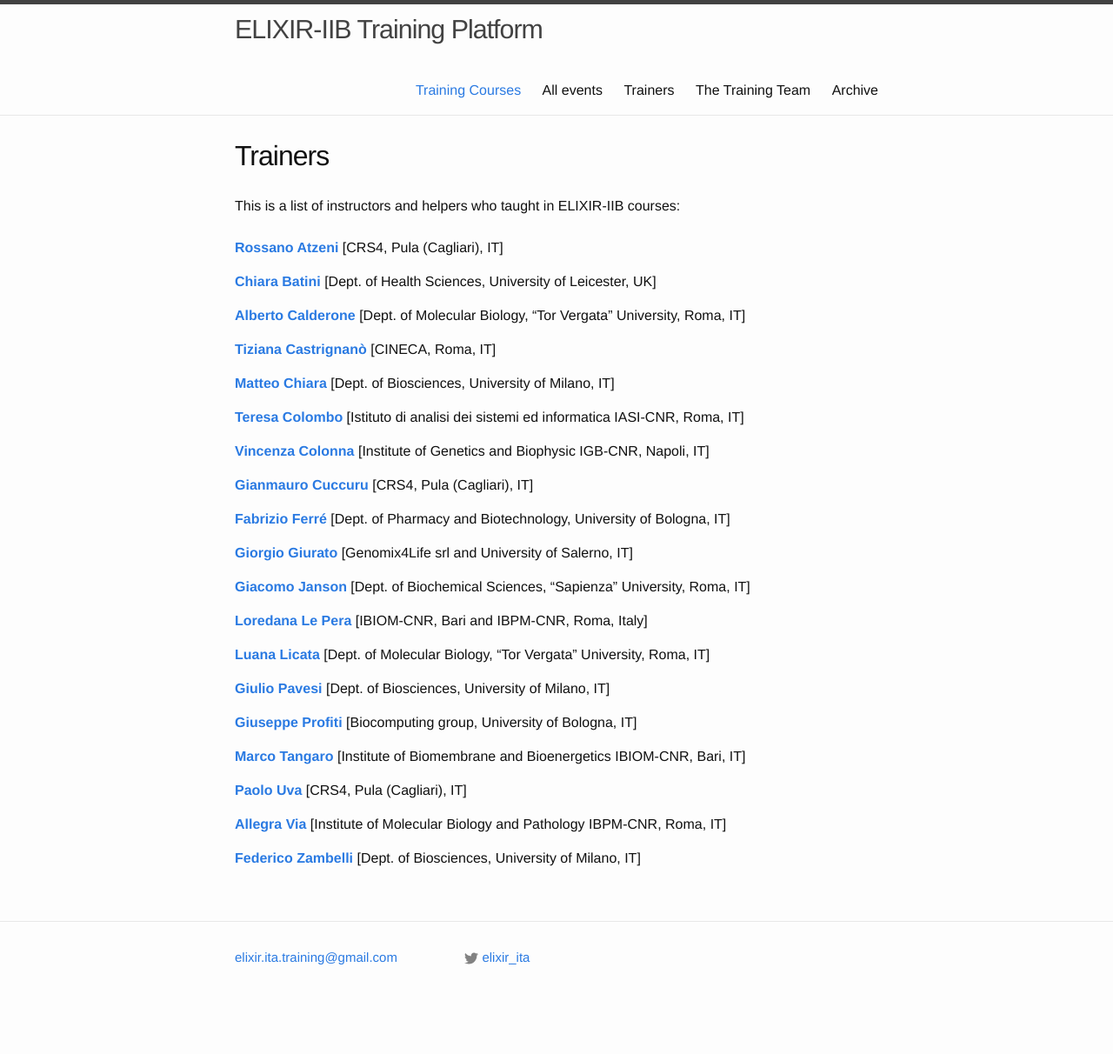
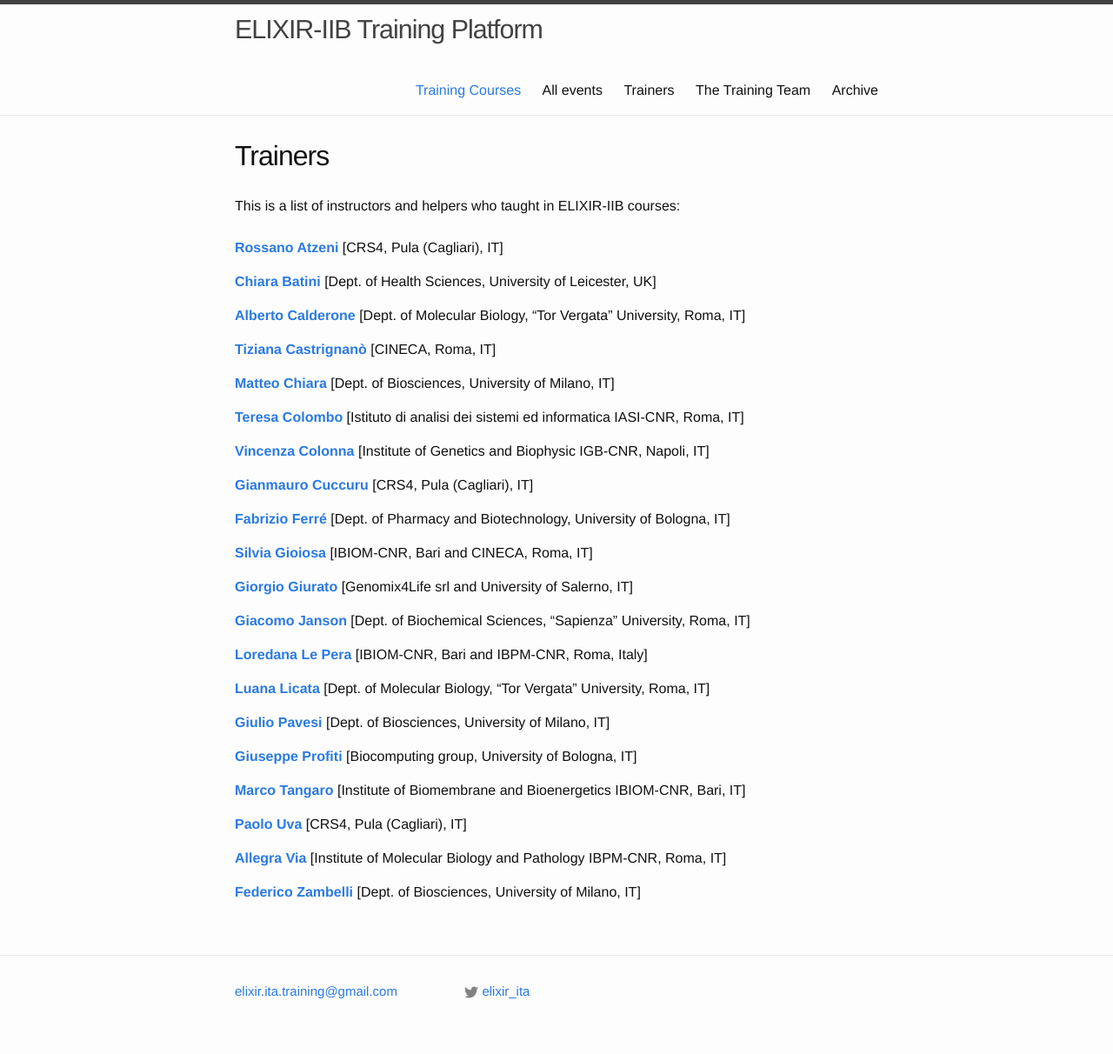
Before and after one commit to ELIXIR-IIB-training/website, a Jekyll site: the page built from _pages/02-trainers.md, in a window 1280 px wide. Shown: the whole page at 87% size. Built offline with Jekyll 4.4.1, drawn with Linux system fonts in a browser that asks for light colours; before the commit the page ends 1173 px from its top, so only the background shows below that.

Commit message:
Add Gioiosa

```diff
--- a/_pages/02-trainers.md
+++ b/_pages/02-trainers.md
@@ -25,6 +25,8 @@ permalink: /trainers/
 
 [**Fabrizio Ferré**](https://www.unibo.it/sitoweb/fabrizio.ferre) [Dept. of Pharmacy and Biotechnology, University of Bologna, IT]<br>
 
+[**Silvia Gioiosa**](../instructors/silvia_gioiosa.html) [IBIOM-CNR, Bari and CINECA, Roma, IT]<br>
+
 [**Giorgio Giurato**](http://www.labmedmolge.unisa.it/italiano/teamit/giorgiogiurato) [Genomix4Life srl and University of Salerno, IT]<br>
 
 [**Giacomo Janson**](../instructors/giacomo_janson.html) [Dept. of Biochemical Sciences, "Sapienza" University, Roma, IT]<br>
```
